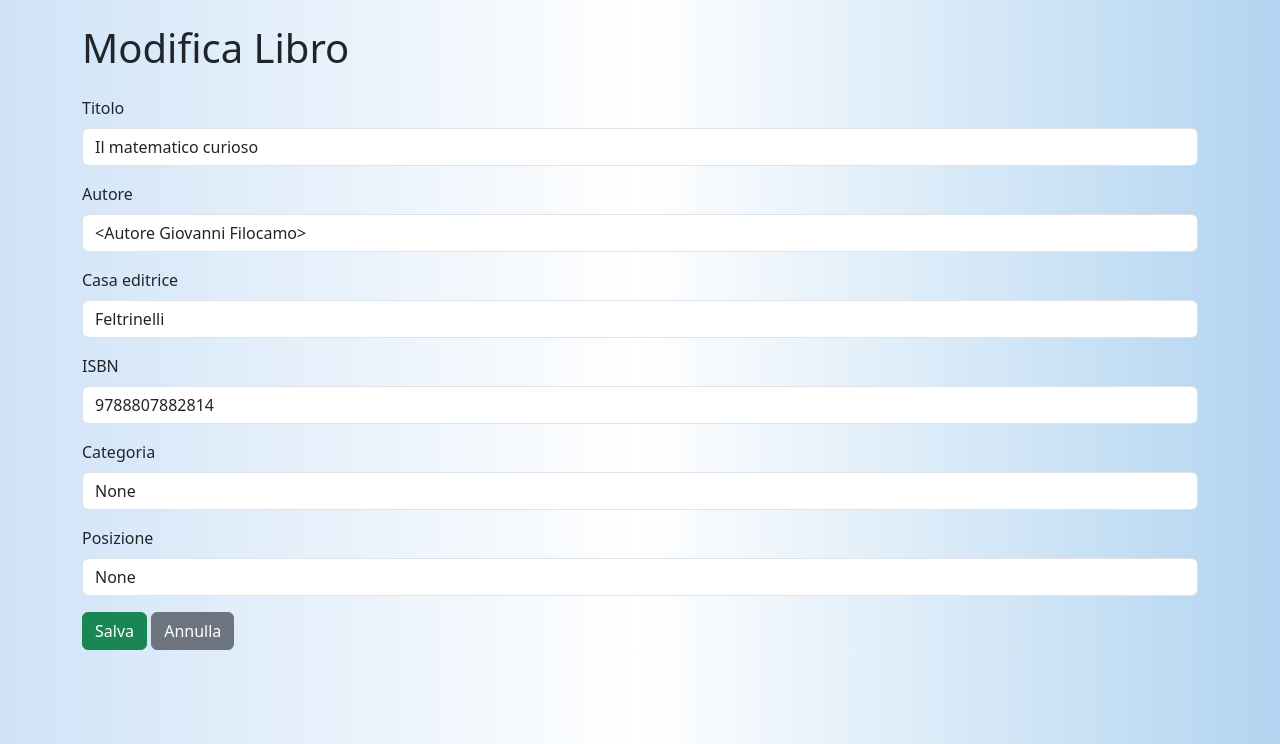
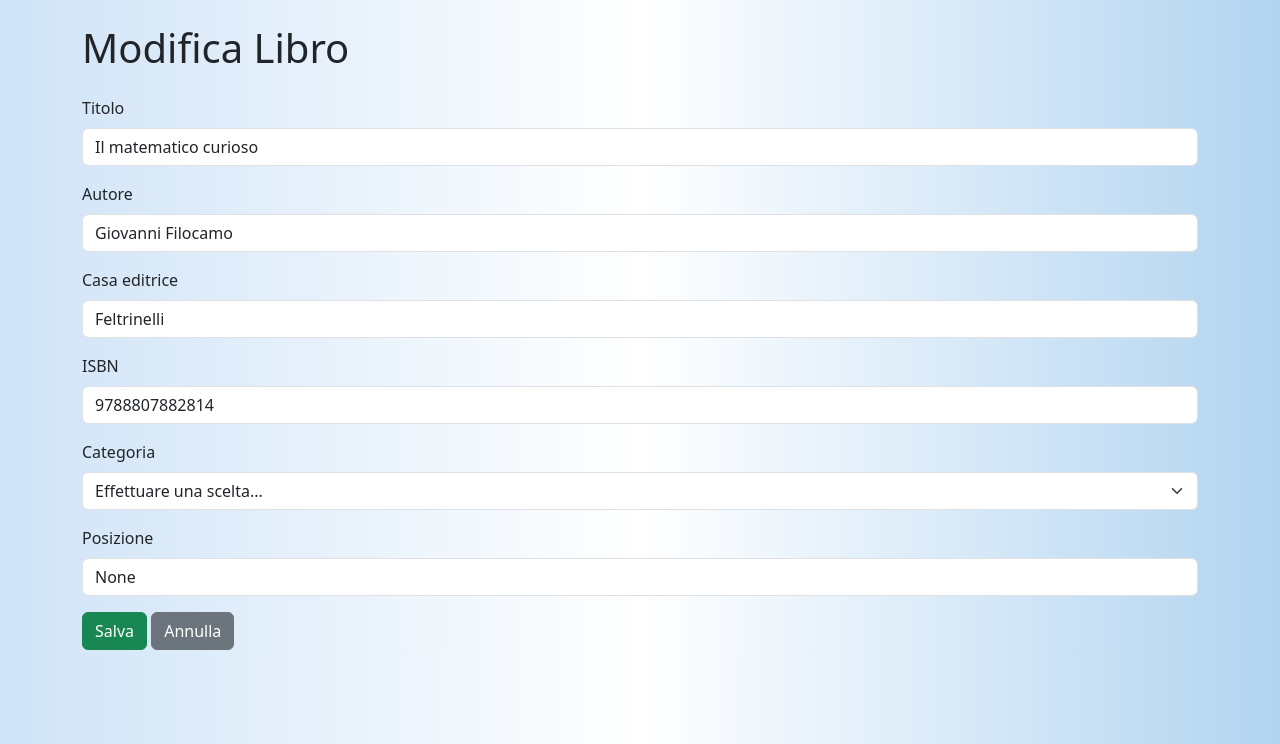
Before and after one commit to goten82/libreria, a Flask app: page /api/libro/1/edit in a window 1280 px wide. Shown: the part 56-800 px from the top of the page. Run offline with Flask 3, Linux system fonts and the light colour scheme; data comes from the database, SQL or seed files in the repository; both versions use the stored data as it was after the commit; some libraries are stand-ins or nearby versions.

Commit message:
Sistemata gestione degli autori in caso di modifica libro

```diff
--- a/services/autori_service.py
+++ b/services/autori_service.py
@@ -3,3 +3,6 @@
 
 def get_all_autori():
     return Autori.query.all()
+
+def get_by_nominativo(nome, cognome):
+    pass
--- a/services/libri_service.py
+++ b/services/libri_service.py
@@ -55,7 +55,7 @@
      # Aggiorna i campi dell'utente
 
     libro.titolo=request.form['titolo']  # type: ignore
-    libro.autore=request.form['autore']# type: ignore
+    libro.autore_id=request.form['autore_hidden']# type: ignore
     libro.casa_editrice=request.form['casa_editrice'] # type: ignore
     libro.isbn=request.form['isbn'] # type: ignore
     libro.categoria=request.form['categoria'] # type: ignore
--- a/templates/edit_libro.html
+++ b/templates/edit_libro.html
@@ -9,7 +9,9 @@
     </div>
     <div class="mb-3">
         <label for="autore" class="form-label">Autore</label>
-        <input type="text" class="form-control" id="autore" name="autore" value="{{ libro.autore }}" required>
+        <input type="text" class="form-control" id="autore" name="autore"
+            value="{{ libro.autore.nome}} {{ libro.autore.cognome}}" required>
+            <input type="hidden" name="autore_hidden" value="{{ libro.autore_id}}">
     </div>
     <div class="mb-3">
         <label for="casa_editrice" class="form-label">Casa editrice</label>
@@ -22,11 +24,17 @@
     </div>
     <div class="mb-3">
         <label for="categoria" class="form-label">Categoria</label>
-        <input type="text" class="form-control" id="categoria" name="categoria" value="{{ libro.categoria }}" >
+        <select class="form-select" id="categoria" name="categoria" aria-label="Floating label select example">
+            <option selected value="">Effettuare una scelta...</option>
+            <option value="Narrativa">Narrativa</option>
+            <option value="Romanzo">Romanzo</option>
+            <option value="Didattica">Didattica</option>
+            <option value="Altro">Altro</option>
+        </select>
     </div>
     <div class="mb-3">
         <label for="posizione" class="form-label">Posizione</label>
-        <input type="text" class="form-control" id="posizione" name="posizione" value="{{ libro.posizione }}" >
+        <input type="text" class="form-control" id="posizione" name="posizione" value="{{ libro.posizione }}">
     </div>
 
     <button type="submit" class="btn btn-success">Salva</button>
--- a/templates/libri.html
+++ b/templates/libri.html
@@ -33,8 +33,9 @@
     <div class="mb-3">
         <label for="categoria" class="form-label">Categoria</label>
         <select class="form-select" id="categoria" name="categoria" aria-label="Floating label select example">
-            <option selected>Effettuare una scelta...</option>
+            <option selected value="">Effettuare una scelta...</option>
             <option value="Narrativa">Narrativa</option>
+            <option value="Romanzo">Romanzo</option>
             <option value="Didattica">Didattica</option>
             <option value="Altro">Altro</option>
         </select>
```
Also changed, not shown: libri.db, 1 other file.
